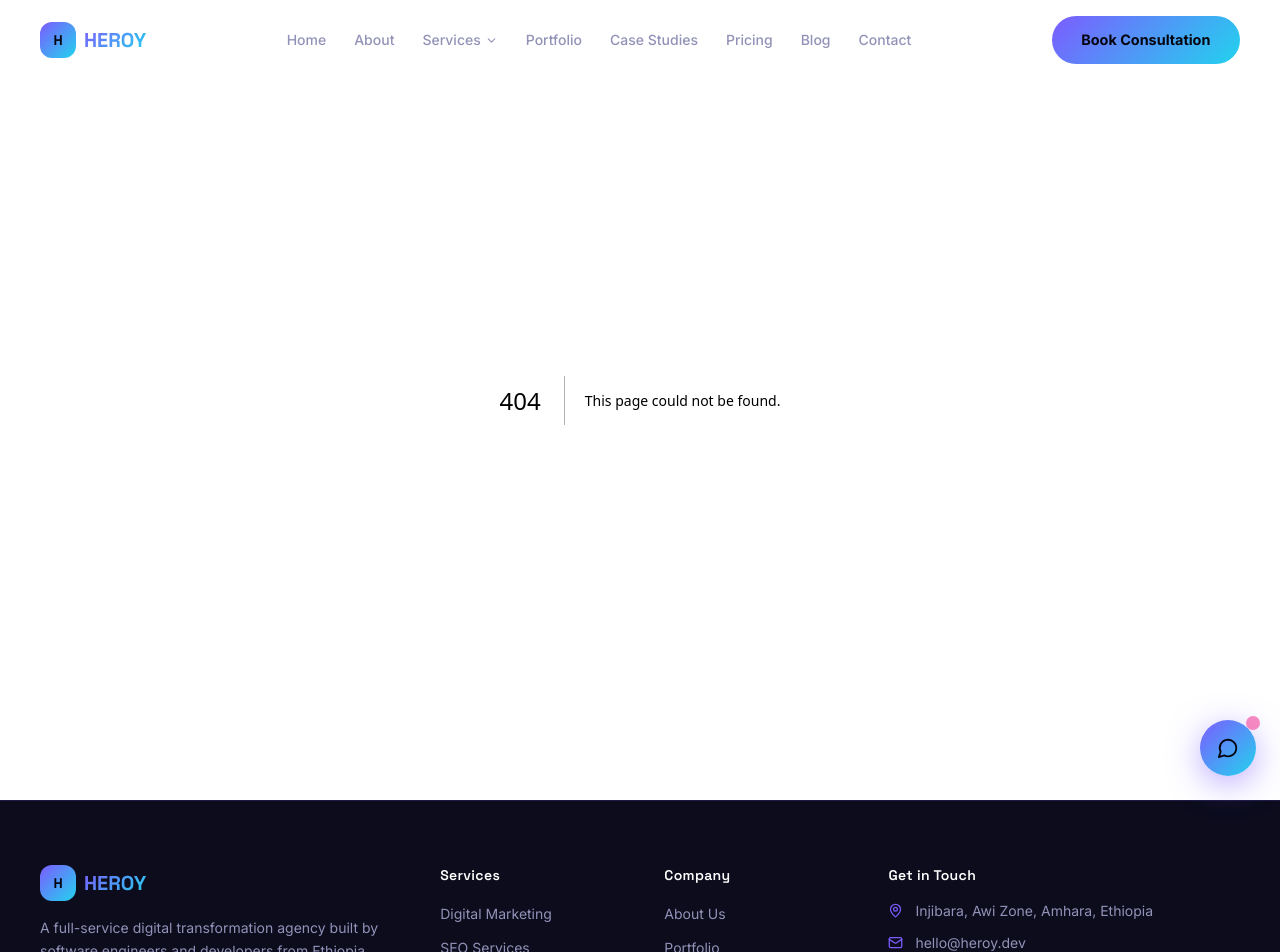
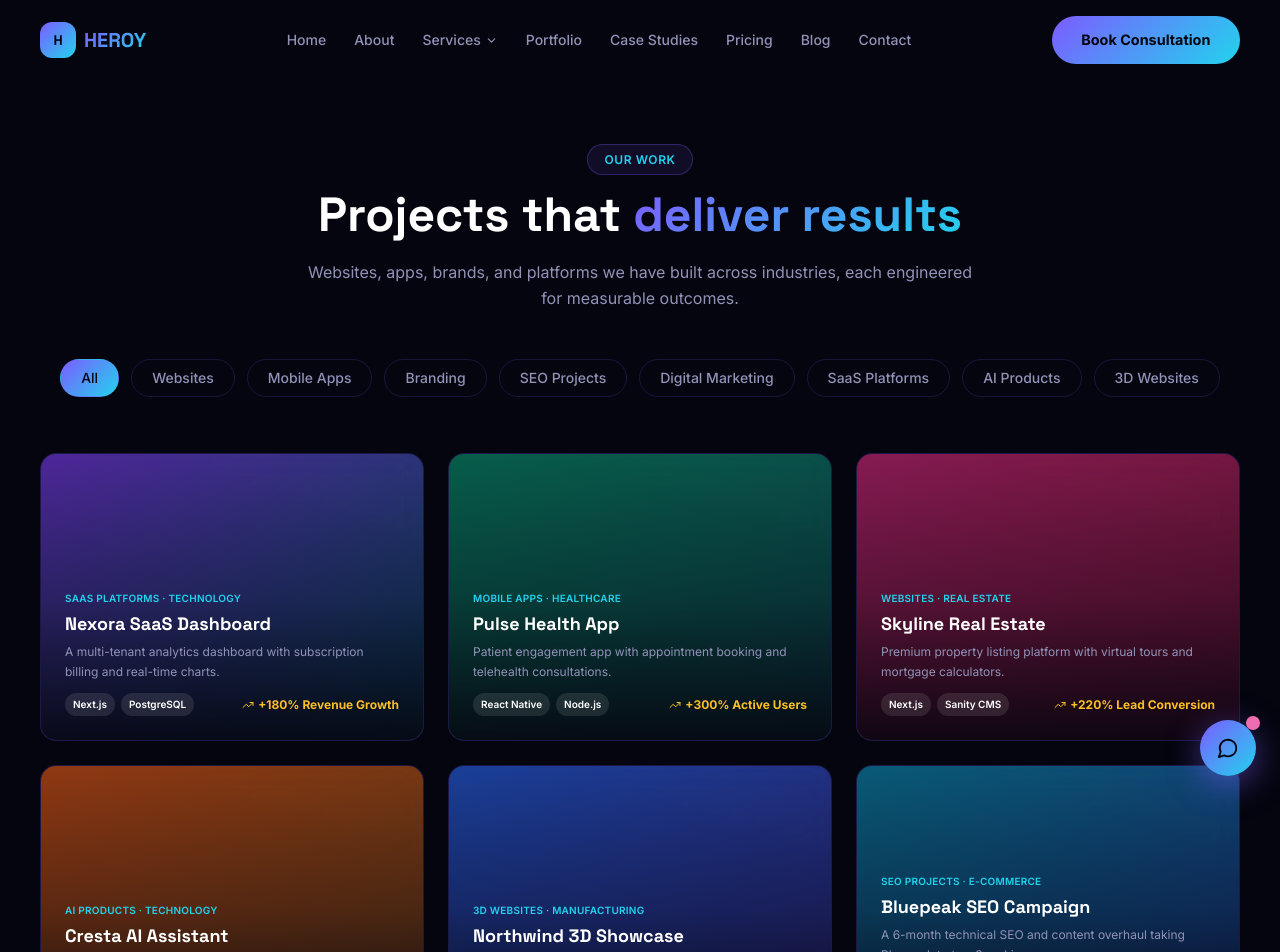
Before and after one commit to Yetemare-Yibeltal/HEROY-Digital-marketing-Website, a Next.js app: page /portfolio in a window 1280 px wide. Before the commit this address had no page. Shown: the top 952 px of the page. Built offline with nearby package versions, Linux system fonts and the light colour scheme.

Commit message:
build portfolio page with interactive category filters

```diff
--- /dev/null
+++ b/src/app/portfolio/page.tsx
@@ -0,0 +1,214 @@
+"use client";
+
+import { useState } from "react";
+import { motion, AnimatePresence } from "framer-motion";
+import { ArrowUpRight, TrendingUp } from "lucide-react";
+
+interface Project {
+  slug: string;
+  name: string;
+  category: string;
+  industry: string;
+  tags: string[];
+  result: string;
+  description: string;
+  gradient: string;
+}
+
+const categories = [
+  "All",
+  "Websites",
+  "Mobile Apps",
+  "Branding",
+  "SEO Projects",
+  "Digital Marketing",
+  "SaaS Platforms",
+  "AI Products",
+  "3D Websites",
+];
+
+const projects: Project[] = [
+  {
+    slug: "nexora-saas-dashboard",
+    name: "Nexora SaaS Dashboard",
+    category: "SaaS Platforms",
+    industry: "Technology",
+    tags: ["Next.js", "PostgreSQL", "TypeScript"],
+    result: "+180% Revenue Growth",
+    description: "A multi-tenant analytics dashboard with subscription billing and real-time charts.",
+    gradient: "from-violet-600/60 to-cyan-600/40",
+  },
+  {
+    slug: "pulse-health-app",
+    name: "Pulse Health App",
+    category: "Mobile Apps",
+    industry: "Healthcare",
+    tags: ["React Native", "Node.js"],
+    result: "+300% Active Users",
+    description: "Patient engagement app with appointment booking and telehealth consultations.",
+    gradient: "from-emerald-600/60 to-teal-600/40",
+  },
+  {
+    slug: "skyline-real-estate",
+    name: "Skyline Real Estate",
+    category: "Websites",
+    industry: "Real Estate",
+    tags: ["Next.js", "Sanity CMS"],
+    result: "+220% Lead Conversion",
+    description: "Premium property listing platform with virtual tours and mortgage calculators.",
+    gradient: "from-pink-600/60 to-rose-600/40",
+  },
+  {
+    slug: "cresta-ai-assistant",
+    name: "Cresta AI Assistant",
+    category: "AI Products",
+    industry: "Technology",
+    tags: ["AI", "Node.js", "MongoDB"],
+    result: "+250% Support Efficiency",
+    description: "AI-powered customer support that automates ticket triage and resolves common queries.",
+    gradient: "from-orange-600/60 to-amber-600/40",
+  },
+  {
+    slug: "northwind-3d-showcase",
+    name: "Northwind 3D Showcase",
+    category: "3D Websites",
+    industry: "Manufacturing",
+    tags: ["Three.js", "WebGL", "React"],
+    result: "+400% Time on Site",
+    description: "Immersive 3D product configurator letting customers customize industrial equipment.",
+    gradient: "from-blue-600/60 to-indigo-600/40",
+  },
+  {
+    slug: "bluepeak-seo-campaign",
+    name: "Bluepeak SEO Campaign",
+    category: "SEO Projects",
+    industry: "E-commerce",
+    tags: ["Technical SEO", "Content Strategy"],
+    result: "+300% Organic Traffic",
+    description: "A 6-month technical SEO and content overhaul taking Bluepeak to top-3 rankings.",
+    gradient: "from-cyan-600/60 to-blue-600/40",
+  },
+  {
+    slug: "meridian-brand-identity",
+    name: "Meridian Brand Identity",
+    category: "Branding",
+    industry: "Finance",
+    tags: ["Brand Strategy", "Visual Identity"],
+    result: "+150% Brand Recall",
+    description: "Full rebrand for a fintech startup — logo, colour system, and brand guidelines.",
+    gradient: "from-amber-600/60 to-yellow-600/40",
+  },
+  {
+    slug: "vertex-growth-campaign",
+    name: "Vertex Growth Campaign",
+    category: "Digital Marketing",
+    industry: "Startups",
+    tags: ["Paid Ads", "Email Marketing"],
+    result: "+500% Leads",
+    description: "Full-funnel paid acquisition campaign that scaled Vertex's lead pipeline 5x.",
+    gradient: "from-fuchsia-600/60 to-purple-600/40",
+  },
+  {
+    slug: "dataforge-ecommerce",
+    name: "Dataforge E-commerce",
+    category: "Websites",
+    industry: "E-commerce",
+    tags: ["Next.js", "Stripe"],
+    result: "+220% Online Sales",
+    description: "Headless e-commerce storefront with custom checkout and inventory sync.",
+    gradient: "from-teal-600/60 to-emerald-600/40",
+  },
+];
+
+export default function PortfolioPage() {
+  const [active, setActive] = useState("All");
+  const filtered = active === "All" ? projects : projects.filter((p) => p.category === active);
+
+  return (
+    <section className="section pt-36">
+      <div className="container-px mx-auto max-w-7xl">
+        <div className="text-center max-w-2xl mx-auto mb-12">
+          <span className="badge mb-4">Our Work</span>
+          <h1 className="font-display font-bold text-3xl sm:text-4xl lg:text-5xl leading-tight mb-5 text-white">
+            Projects that <span className="text-gradient">deliver results</span>
+          </h1>
+          <p className="text-muted leading-relaxed">
+            Websites, apps, brands, and platforms we have built across
+            industries, each engineered for measurable outcomes.
+          </p>
+        </div>
+
+        <div className="flex flex-wrap justify-center gap-3 mb-14">
+          {categories.map((cat) => (
+            <button
+              key={cat}
+              type="button"
+              onClick={() => setActive(cat)}
+              className={`text-sm font-medium px-5 py-2 rounded-full border transition-colors ${
+                active === cat
+                  ? "bg-grad-primary text-background border-transparent"
+                  : "border-border text-muted hover:text-white hover:border-primary/40"
+              }`}
+            >
+              {cat}
+            </button>
+          ))}
+        </div>
+
+        <motion.div layout className="grid sm:grid-cols-2 lg:grid-cols-3 gap-6">
+          <AnimatePresence mode="popLayout">
+            {filtered.map((project, i) => (
+              <motion.div
+                key={project.slug}
+                layout
+                initial={{ opacity: 0, y: 20 }}
+                animate={{ opacity: 1, y: 0 }}
+                exit={{ opacity: 0, scale: 0.95 }}
+                transition={{ duration: 0.35, delay: (i % 3) * 0.06 }}
+                className="group relative rounded-2xl overflow-hidden aspect-[4/3] glass cursor-pointer"
+              >
+                <div className={`absolute inset-0 bg-gradient-to-br ${project.gradient}`} />
+                <div className="absolute inset-0 flex flex-col justify-end p-6 bg-gradient-to-t from-background/90 via-background/30 to-transparent">
+                  <span className="text-[10px] font-semibold uppercase tracking-wide text-accent mb-1">
+                    {project.category} &middot; {project.industry}
+                  </span>
+                  <h3 className="font-display font-bold text-lg text-white mb-1">
+                    {project.name}
+                  </h3>
+                  <p className="text-xs text-muted leading-relaxed mb-3 line-clamp-2">
+                    {project.description}
+                  </p>
+                  <div className="flex items-center justify-between">
+                    <div className="flex gap-1.5 flex-wrap">
+                      {project.tags.slice(0, 2).map((tag) => (
+                        <span
+                          key={tag}
+                          className="text-[10px] font-semibold bg-white/10 text-white px-2 py-1 rounded-full"
+                        >
+                          {tag}
+                        </span>
+                      ))}
+                    </div>
+                    <span className="text-xs font-bold text-accent-gold flex items-center gap-1">
+                      <TrendingUp size={12} />
+                      {project.result}
+                    </span>
+                  </div>
+                </div>
+                <div className="absolute top-4 right-4 w-9 h-9 rounded-full bg-grad-primary flex items-center justify-center text-background opacity-0 scale-0 group-hover:opacity-100 group-hover:scale-100 transition-all duration-300">
+                  <ArrowUpRight size={16} />
+                </div>
+              </motion.div>
+            ))}
+          </AnimatePresence>
+        </motion.div>
+
+        {filtered.length === 0 && (
+          <p className="text-center text-muted py-16">
+            No projects in this category yet, check back soon.
+          </p>
+        )}
+      </div>
+    </section>
+  );
+}
```
